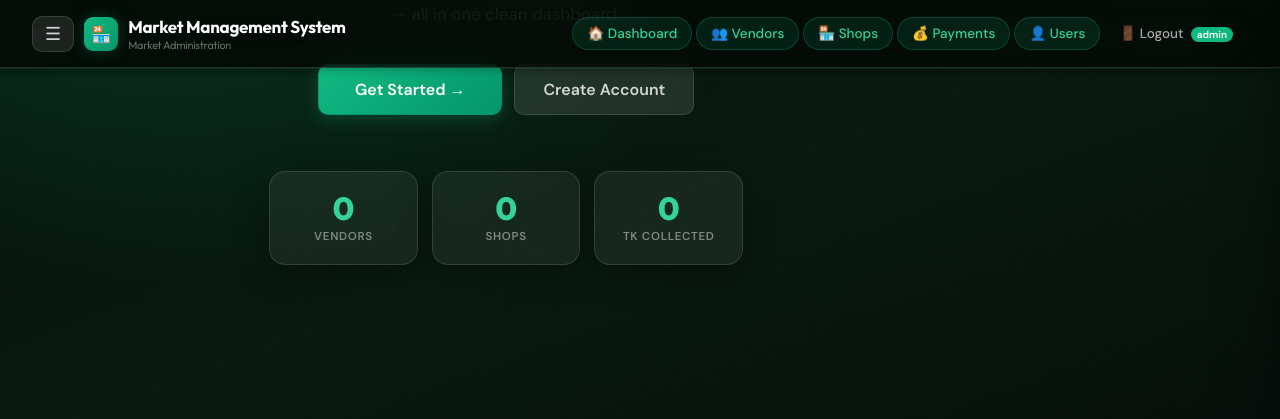
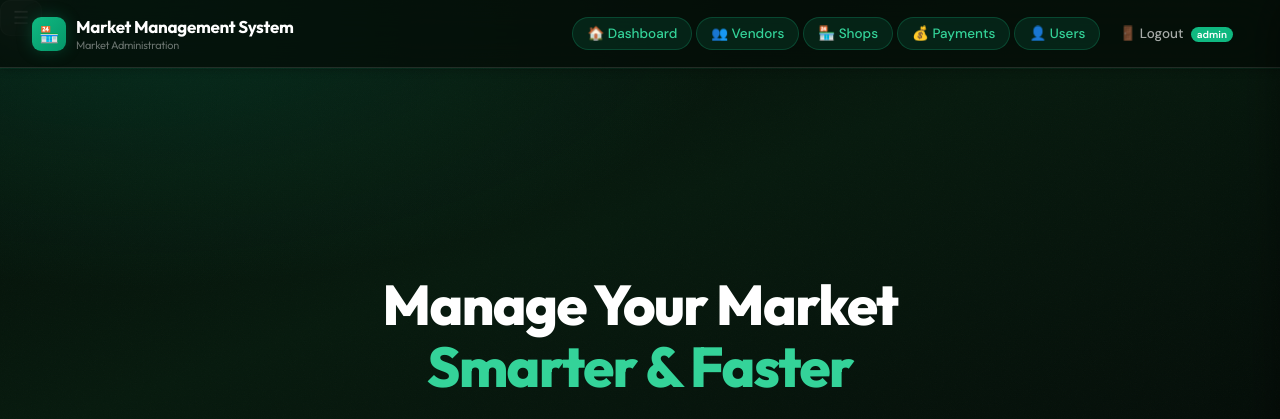
Before and after one commit to absaif3570-cpu/Market_Management_System, a PHP site: page /index.php in a window 1280 px wide. Shown: the top 419 px of the page. Run offline with PHP 8.4, Linux system fonts and the light colour scheme; a user stored in the database is signed in; data that the repository does not hold is empty.

Commit message:
Fix navbar structure by removing duplicates
Removed duplicate navbar tag and unnecessary login check.

```diff
--- a/includes/header.php
+++ b/includes/header.php
@@ -65,11 +65,7 @@ $flash = flash_get();
 
 <!-- Navbar -->
 <nav class="navbar">
-  <<nav class="navbar">
   <div class="logo">
-    <?php if ($is_loggedin): ?>
-    <button id="sidebar-toggle" onclick="openSidebar()" title="Menu">&#9776;</button>
-    <?php endif; ?>
     <div class="logo-icon">🏪</div>
     <div>
       <?php echo htmlspecialchars(APP_NAME); ?>
```
